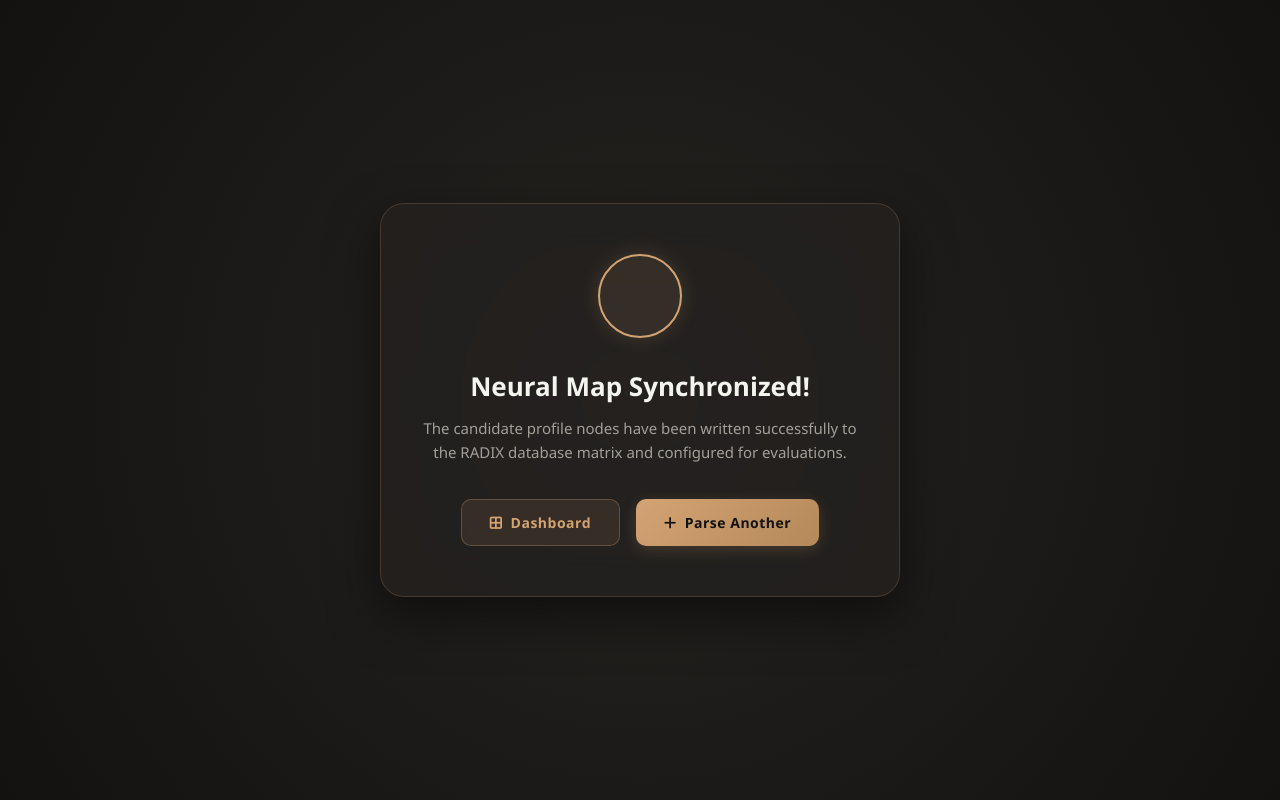
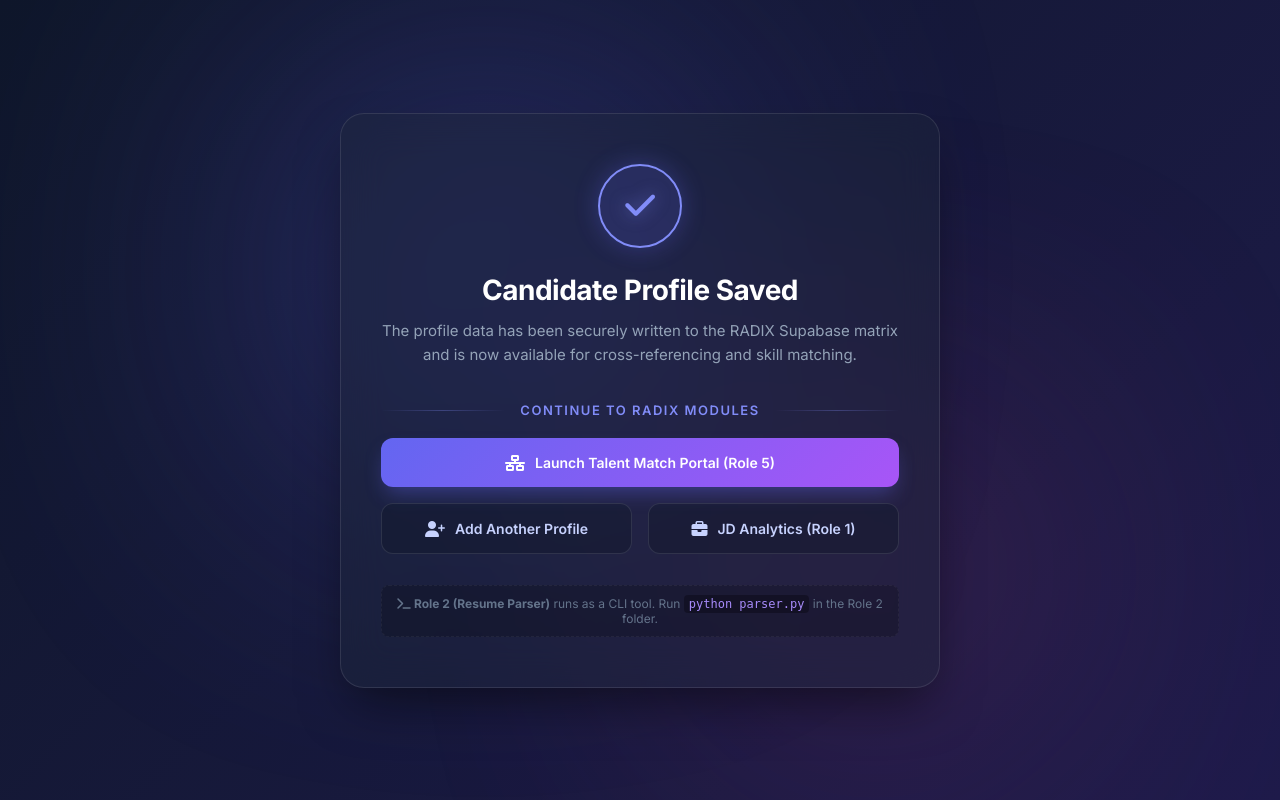
Before and after one commit to Richan-A27/Project_RADIX, a Flask app: template Role3_Profile_Builder/templates/success.html in a window 1280 px wide. Run offline with Flask 3, Linux system fonts and the light colour scheme; the template is opened without the code that fills it, so the values that code supplies are empty; some libraries are stand-ins or nearby versions.

Commit message:
Update success page to function as a unified pipeline hub/dashboard

```diff
--- a/Role3_Profile_Builder/templates/success.html
+++ b/Role3_Profile_Builder/templates/success.html
@@ -3,14 +3,15 @@
 <head>
     <meta charset="UTF-8">
     <meta name="viewport" content="width=device-width, initial-scale=1.0">
-    <title>Profile Synchronized</title>
+    <title>Profile Synchronized | RADIX</title>
     <link rel="stylesheet" href="https://cdnjs.cloudflare.com/ajax/libs/font-awesome/6.6.0/css/all.min.css">
+    <link href="https://fonts.googleapis.com/css2?family=Inter:wght@300;400;500;600;700&display=swap" rel="stylesheet">
     <style>
         * {
             margin: 0;
             padding: 0;
             box-sizing: border-box;
-            font-family: 'Segoe UI', system-ui, sans-serif;
+            font-family: 'Inter', system-ui, -apple-system, sans-serif;
         }
 
         body {
@@ -18,21 +19,60 @@
             display: flex;
             justify-content: center;
             align-items: center;
-            background: radial-gradient(circle at center, #262320 0%, #131211 100%);
-            color: #e5e5e0;
+            background: linear-gradient(135deg, #0f172a 0%, #1e1b4b 100%);
+            color: #f8fafc;
+            position: relative;
+            overflow: hidden;
+        }
+
+        /* Dynamic background glowing orbs */
+        body::before {
+            content: '';
+            position: absolute;
+            width: 400px;
+            height: 400px;
+            background: #6366f1;
+            top: 5%;
+            left: 20%;
+            border-radius: 50%;
+            filter: blur(150px);
+            opacity: 0.4;
+            z-index: 0;
+            animation: float 8s ease-in-out infinite alternate;
+        }
+        body::after {
+            content: '';
+            position: absolute;
+            width: 300px;
+            height: 300px;
+            background: #ec4899;
+            bottom: 10%;
+            right: 20%;
+            border-radius: 50%;
+            filter: blur(150px);
+            opacity: 0.3;
+            z-index: 0;
+            animation: float 6s ease-in-out infinite alternate-reverse;
+        }
+
+        @keyframes float {
+            0% { transform: translateY(0) translateX(0); }
+            100% { transform: translateY(30px) translateX(30px); }
         }
 
         .card {
-            width: 520px;
-            background: rgba(36, 34, 32, 0.7);
+            width: 100%;
+            max-width: 600px;
+            background: rgba(30, 41, 59, 0.4);
             backdrop-filter: blur(20px);
             -webkit-backdrop-filter: blur(20px);
-            border: 1px solid rgba(212, 163, 115, 0.2);
+            border: 1px solid rgba(255, 255, 255, 0.1);
             padding: 50px 40px;
             border-radius: 24px;
             text-align: center;
-            box-shadow: 0 20px 50px rgba(0,0,0,0.5);
+            box-shadow: 0 25px 50px -12px rgba(0, 0, 0, 0.5);
             animation: premiumPop 0.6s cubic-bezier(0.34, 1.56, 0.64, 1);
+            z-index: 1;
         }
 
         @keyframes premiumPop {
@@ -43,76 +83,119 @@
         .circle {
             width: 84px;
             height: 84px;
-            background: rgba(212, 163, 115, 0.1);
-            border: 2px solid #d4a373;
+            background: rgba(99, 102, 241, 0.15);
+            border: 2px solid #818cf8;
             border-radius: 50%;
             display: flex;
             justify-content: center;
             align-items: center;
-            margin: 0 auto 30px auto;
-            box-shadow: 0 0 20px rgba(212, 163, 115, 0.2);
+            margin: 0 auto 25px auto;
+            box-shadow: 0 0 25px rgba(99, 102, 241, 0.3);
         }
 
         .circle i {
             font-size: 34px;
-            color: #d4a373;
-            filter: drop-shadow(0 0 5px rgba(212, 163, 115, 0.5));
+            color: #818cf8;
+            filter: drop-shadow(0 0 8px rgba(129, 140, 248, 0.5));
         }
 
         h1 {
-            color: #f5f5f0;
-            font-size: 26px;
-            font-weight: 600;
+            color: #ffffff;
+            font-size: 28px;
+            font-weight: 700;
+            letter-spacing: -0.5px;
             margin-bottom: 12px;
         }
 
         p {
-            color: #a39f99;
+            color: #94a3b8;
             font-size: 15px;
             margin-bottom: 35px;
             line-height: 1.6;
         }
 
-        .buttons {
+        .action-title {
+            font-size: 13px;
+            text-transform: uppercase;
+            letter-spacing: 1.5px;
+            color: #818cf8;
+            font-weight: 600;
+            margin-bottom: 20px;
             display: flex;
+            align-items: center;
+            gap: 15px;
+        }
+
+        .action-title::before, .action-title::after {
+            content: '';
+            flex: 1;
+            height: 1px;
+            background: linear-gradient(90deg, transparent, rgba(129, 140, 248, 0.3), transparent);
+        }
+
+        .buttons-grid {
+            display: grid;
+            grid-template-columns: 1fr 1fr;
             gap: 16px;
-            justify-content: center;
         }
 
         .btn {
-            padding: 13px 28px;
+            padding: 16px 20px;
             text-decoration: none;
-            border-radius: 10px;
+            border-radius: 12px;
             font-size: 14px;
-            font-weight: 700;
-            letter-spacing: 0.5px;
+            font-weight: 600;
             transition: all 0.3s ease;
-            display: inline-flex;
+            display: flex;
             align-items: center;
-            gap: 8px;
+            justify-content: center;
+            gap: 10px;
         }
 
-        .home {
-            background: rgba(212, 163, 115, 0.1);
-            color: #d4a373;
-            border: 1px solid rgba(212, 163, 115, 0.3);
+        .btn i {
+            font-size: 16px;
         }
 
-        .home:hover {
-            background: rgba(212, 163, 115, 0.2);
+        .primary {
+            background: linear-gradient(135deg, #6366f1 0%, #a855f7 100%);
+            color: #ffffff;
+            box-shadow: 0 10px 20px -5px rgba(99, 102, 241, 0.4);
+            grid-column: 1 / -1; /* spans full width */
+        }
+
+        .primary:hover {
+            transform: translateY(-2px);
+            box-shadow: 0 15px 25px -5px rgba(99, 102, 241, 0.6);
+        }
+
+        .secondary {
+            background: rgba(15, 23, 42, 0.4);
+            color: #c7d2fe;
+            border: 1px solid rgba(255, 255, 255, 0.1);
+        }
+
+        .secondary:hover {
+            background: rgba(15, 23, 42, 0.8);
+            border-color: #818cf8;
             transform: translateY(-2px);
         }
 
-        .new {
-            background: linear-gradient(135deg, #d4a373 0%, #b5895a 100%);
-            color: #131211;
-            box-shadow: 0 4px 15px rgba(212, 163, 115, 0.2);
+        .cli-note {
+            grid-column: 1 / -1;
+            margin-top: 15px;
+            font-size: 12px;
+            color: #64748b;
+            background: rgba(0, 0, 0, 0.2);
+            padding: 10px;
+            border-radius: 8px;
+            border: 1px dashed rgba(255,255,255,0.05);
         }
-
-        .new:hover {
-            transform: translateY(-2px);
-            box-shadow: 0 6px 20px rgba(212, 163, 115, 0.4);
-            filter: brightness(1.1);
+        .cli-note code {
+            color: #a78bfa;
+            font-family: monospace;
+            background: rgba(0,0,0,0.3);
+            padding: 2px 5px;
+            border-radius: 4px;
         }
     </style>
 </head>
@@ -120,18 +203,26 @@
 
 <div class="card">
     <div class="circle">
-        <i class="fa-solid fa-waveform"></i>
+        <i class="fa-solid fa-check"></i>
     </div>
-    <h1>Neural Map Synchronized!</h1>
-    <p>The candidate profile nodes have been written successfully to the RADIX database matrix and configured for evaluations.</p>
+    <h1>Candidate Profile Saved</h1>
+    <p>The profile data has been securely written to the RADIX Supabase matrix and is now available for cross-referencing and skill matching.</p>
 
-    <div class="buttons">
-        <a href="/" class="btn home">
-            <i class="fa-solid fa-border-all"></i> Dashboard
+    <div class="action-title">Continue to RADIX Modules</div>
+
+    <div class="buttons-grid">
+        <a href="http://localhost:5173" class="btn primary" target="_blank">
+            <i class="fa-solid fa-network-wired"></i> Launch Talent Match Portal (Role 5)
         </a>
-        <a href="/" class="btn new">
-            <i class="fa-solid fa-plus"></i> Parse Another
+        <a href="/" class="btn secondary">
+            <i class="fa-solid fa-user-plus"></i> Add Another Profile
         </a>
+        <a href="http://localhost:5174" class="btn secondary" target="_blank">
+            <i class="fa-solid fa-briefcase"></i> JD Analytics (Role 1)
+        </a>
+        <div class="cli-note">
+            <i class="fa-solid fa-terminal"></i> <strong>Role 2 (Resume Parser)</strong> runs as a CLI tool. Run <code>python parser.py</code> in the Role 2 folder.
+        </div>
     </div>
 </div>
 
```
